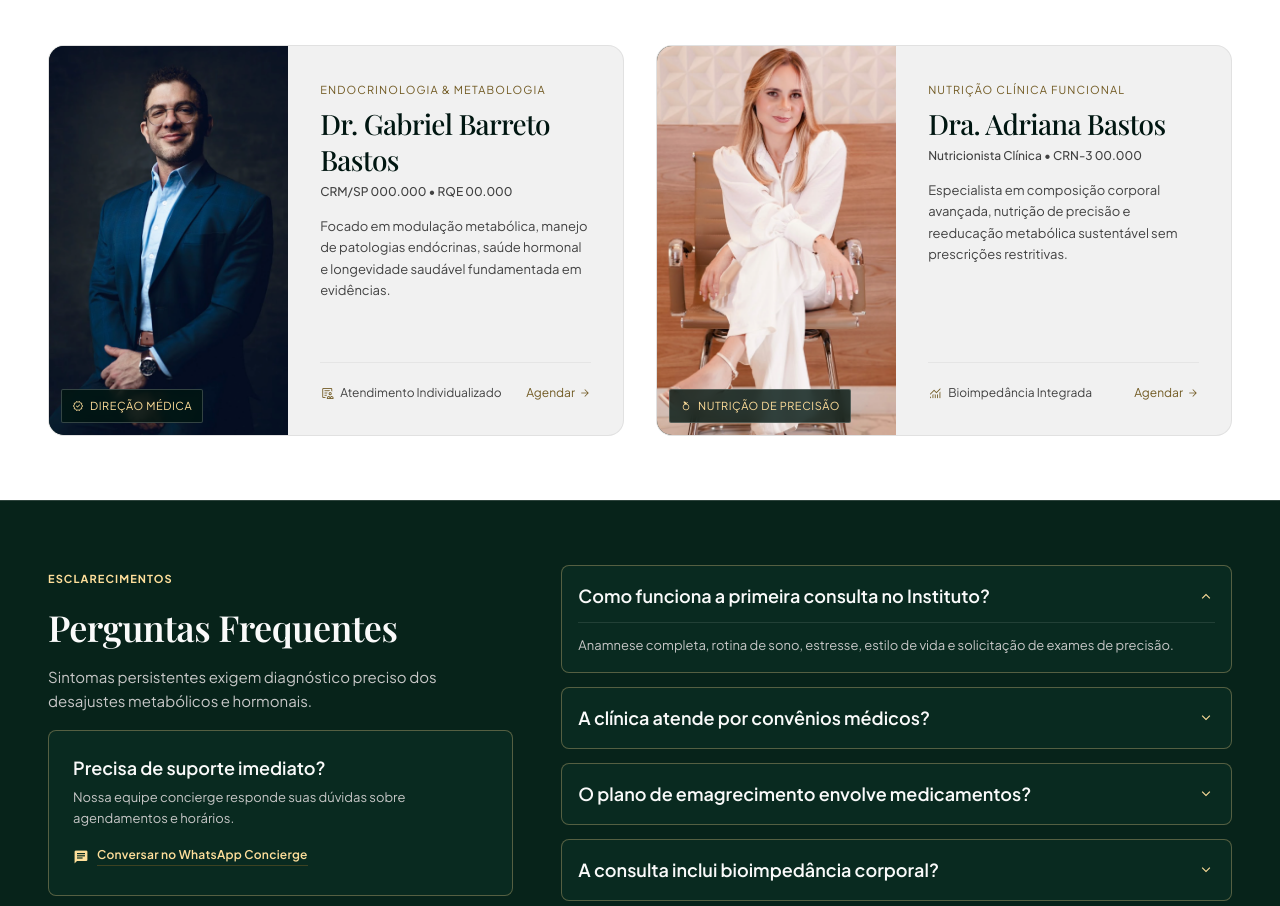
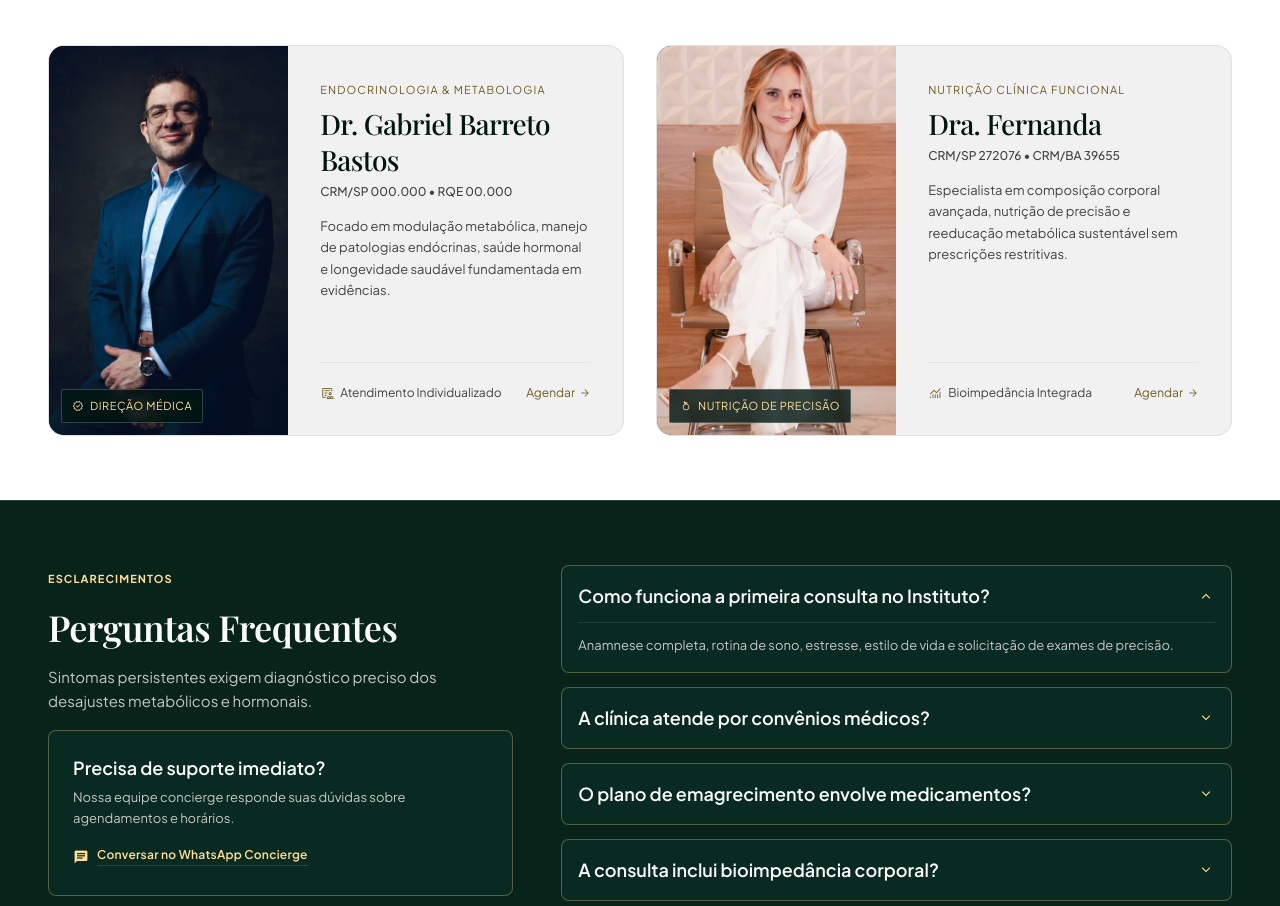
Before and after one commit to Scale-pro/institutobarretosbastos, a website: page index.html in a window 1280 px wide. Shown: the part 4218-5124 px from the top of the page. Drawn offline with nearby package versions, Linux system fonts and the light colour scheme; a web font is replaced by a local one.

Commit message:
Update Dra. Fernanda’s name and CRM details

```diff
--- a/index.html
+++ b/index.html
@@ -300,10 +300,10 @@
           </div>
         </div>
       </div>
-      <!-- Card Dra. Adriana -->
+      <!-- Card Dra. Fernanda -->
       <div class="bg-surface-container-low rounded-2xl border border-outline-variant/40 overflow-hidden flex flex-col md:flex-row hover:border-secondary/60 transition-all duration-300 group">
         <div class="w-full md:w-5/12 relative min-h-[320px] md:min-h-full overflow-hidden bg-primary-container shrink-0">
-          <img loading="lazy" decoding="async" alt="Dra. Adriana Bastos - Nutricionista Clínica Funcional &amp; Comportamental" class="w-full h-full object-cover object-top transition-transform duration-500 group-hover:scale-105" src="/assets/dra-adriana-bastos.png">
+          <img loading="lazy" decoding="async" alt="Dra. Fernanda - Nutricionista Clínica Funcional &amp; Comportamental" class="w-full h-full object-cover object-top transition-transform duration-500 group-hover:scale-105" src="/assets/dra-adriana-bastos.png">
           <div class="absolute bottom-3 left-3 px-2.5 py-1 rounded bg-primary/80 backdrop-blur-sm border border-white/20 text-secondary-fixed text-[11px] font-label-sm uppercase tracking-wider flex items-center gap-1.5">
             <span class="material-symbols-outlined text-xs">nutrition</span>Nutrição de Precisão
           </div>
@@ -312,8 +312,8 @@
           <div class="space-y-3">
             <div>
               <span class="font-label-sm text-[11px] text-secondary tracking-widest uppercase block mb-1">Nutrição Clínica Funcional</span>
-              <h3 class="font-headline-md text-headline-md text-primary font-medium tracking-tight">Dra. Adriana Bastos</h3>
-              <div class="text-[12px] font-label-md text-on-surface-variant font-medium mt-0.5">Nutricionista Clínica • CRN-3 00.000</div>
+              <h3 class="font-headline-md text-headline-md text-primary font-medium tracking-tight">Dra. Fernanda</h3>
+              <div class="text-[12px] font-label-md text-on-surface-variant font-medium mt-0.5">CRM/SP 272076 • CRM/BA 39655</div>
             </div>
             <p class="font-body-sm text-body-sm text-on-surface-variant leading-relaxed text-[13px]">
               Especialista em composição corporal avançada, nutrição de precisão e reeducação metabólica sustentável sem prescrições restritivas.
```
